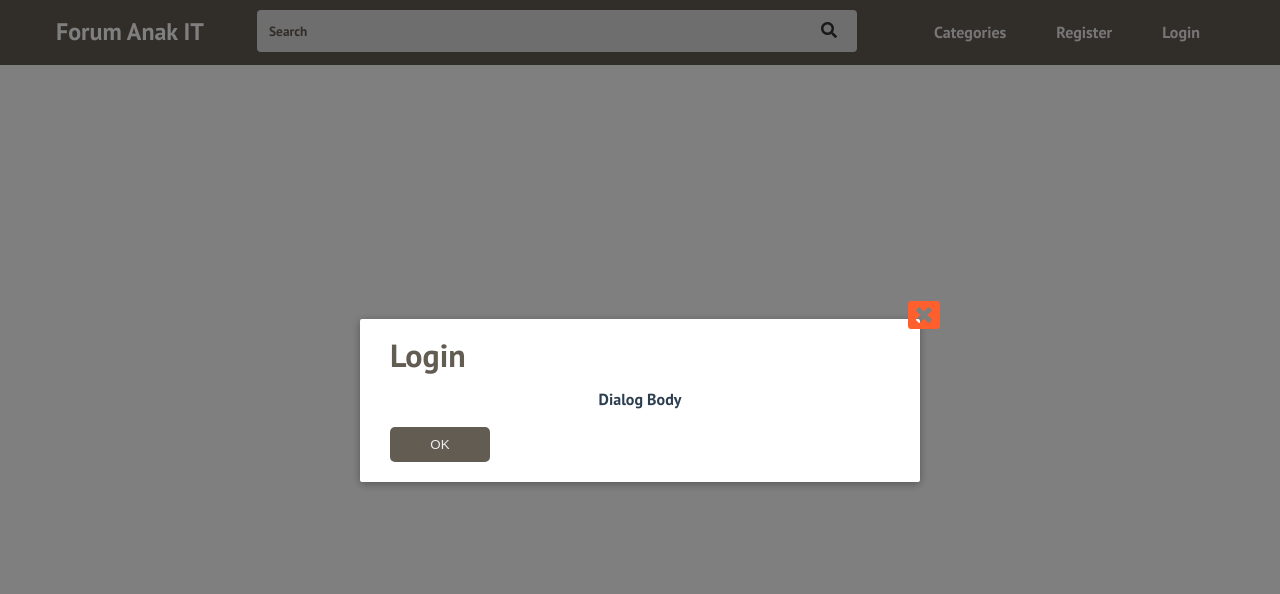
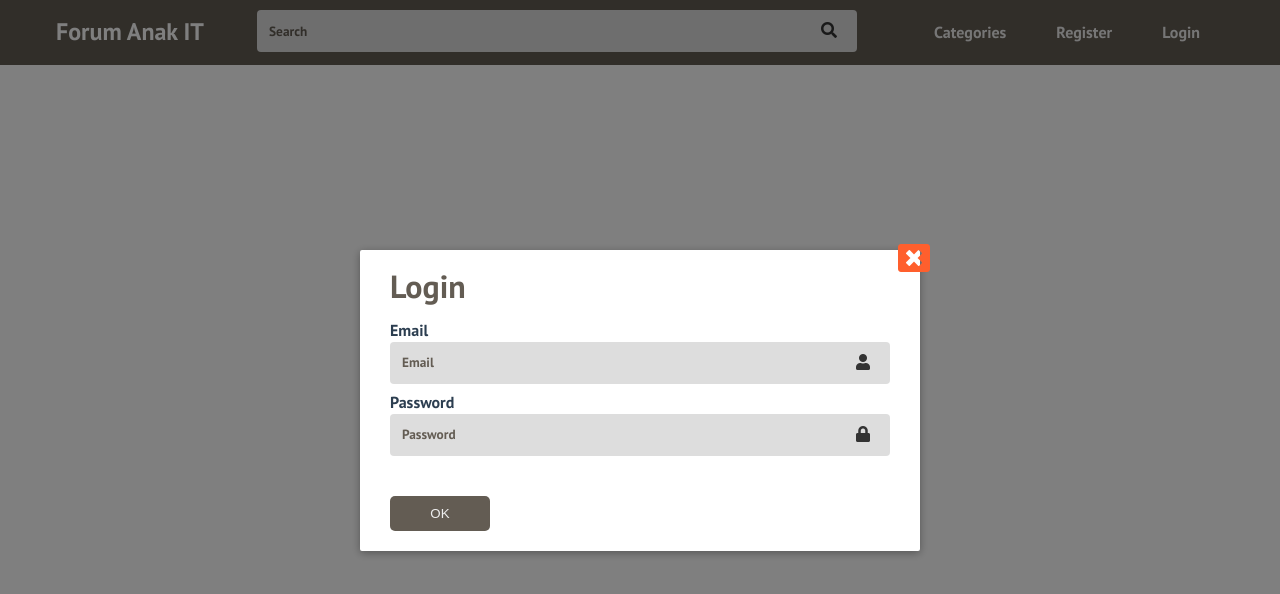
Before and after one commit to carvelsaputra/suitmedia, a Vue app: page / in a window 1280 px wide. Both pictures are taken after a click on the link "Login". Shown: the top 594 px of the page. Built offline with nearby package versions, Linux system fonts and the light colour scheme.

Commit message:
styling at login dialog

```diff
--- a/src/components/common/Dialog.vue
+++ b/src/components/common/Dialog.vue
@@ -10,7 +10,40 @@
         </div>
 
         <div class="modal-body">
-          <slot name="body"> Dialog Body </slot>
+          <slot name="body">
+            <div class="form-wrapper">
+              <text-field>
+                <template v-slot:inputText>
+                  <label for="email" class="form-label">Email</label>
+                  <input
+                    class="text-field"
+                    id="email"
+                    placeholder="Email"
+                    type="text"
+                  />
+                </template>
+                <template v-slot:icon>
+                  <i class="fas fa-user"></i>
+                </template>
+              </text-field>
+            </div>
+            <div class="form-wrapper">
+              <text-field>
+                <template v-slot:inputText>
+                  <label for="password" class="form-label">Password</label>
+
+                  <input
+                    class="text-field"
+                    placeholder="Password"
+                    type="password"
+                  />
+                </template>
+                <template v-slot:icon>
+                  <i class="fas fa-lock"></i>
+                </template>
+              </text-field>
+            </div>
+          </slot>
         </div>
 
         <div class="modal-footer">
@@ -25,11 +58,24 @@
   </div>
 </template>
 <script>
+import TextField from "@/components/form/TextField";
 export default {
   props: {
     title: {
       type: String,
     },
   },
+  components: {
+    TextField,
+  },
 };
 </script>
+<style>
+.form-label {
+  position: absolute;
+  margin-top: -20px;
+}
+.form-wrapper {
+  margin-top: 30px;
+}
+</style>
--- a/src/components/common/SearchBar.vue
+++ b/src/components/common/SearchBar.vue
@@ -1,6 +1,4 @@
-<template>
-  <text-field />
-</template>
+<template><text-field :customStyle="{ width: 600 + 'px' }" /></template>
 <script>
 import TextField from "@/components/form/TextField.vue";
 export default {
--- a/src/components/form/TextField.vue
+++ b/src/components/form/TextField.vue
@@ -1,9 +1,19 @@
 <template>
-  <div class="search">
-    <input class="search-bar" placeholder="Search" type="text" />
-    <i class="fas fa-search"></i>
+  <div class="search" :style="customStyle">
+    <slot name="inputText">
+      <input class="text-field" placeholder="Search" type="text" />
+    </slot>
+    <slot name="icon">
+      <i class="fas fa-search"></i>
+    </slot>
   </div>
 </template>
 <script>
-export default {};
+export default {
+  props: {
+    customStyle: {
+      type: Object,
+    },
+  },
+};
 </script>
--- a/src/styles/dialog.css
+++ b/src/styles/dialog.css
@@ -35,13 +35,13 @@
 .icon {
   position: absolute;
   right: 0;
-  margin-right: -50px;
-  margin-top: -40px;
+  margin-right: -40px;
+  margin-top: -28px;
   color: #ff5f2d;
   cursor: pointer;
 }
 .modal-body {
-  margin: 20px 0;
+  margin: 40px 0;
 }
 .modal-footer {
   text-align: left;
--- a/src/styles/form.css
+++ b/src/styles/form.css
@@ -1,6 +1,5 @@
 .search {
   margin-top: 10px;
-  width: 600px;
   display: flex;
   position: relative;
 }
@@ -19,7 +18,7 @@
   font-family: "PT_Sans-Web-bold";
 }
 
-.search-bar {
+.text-field {
   border: none;
   background-color: #dddddd;
   width: 100%;
```
